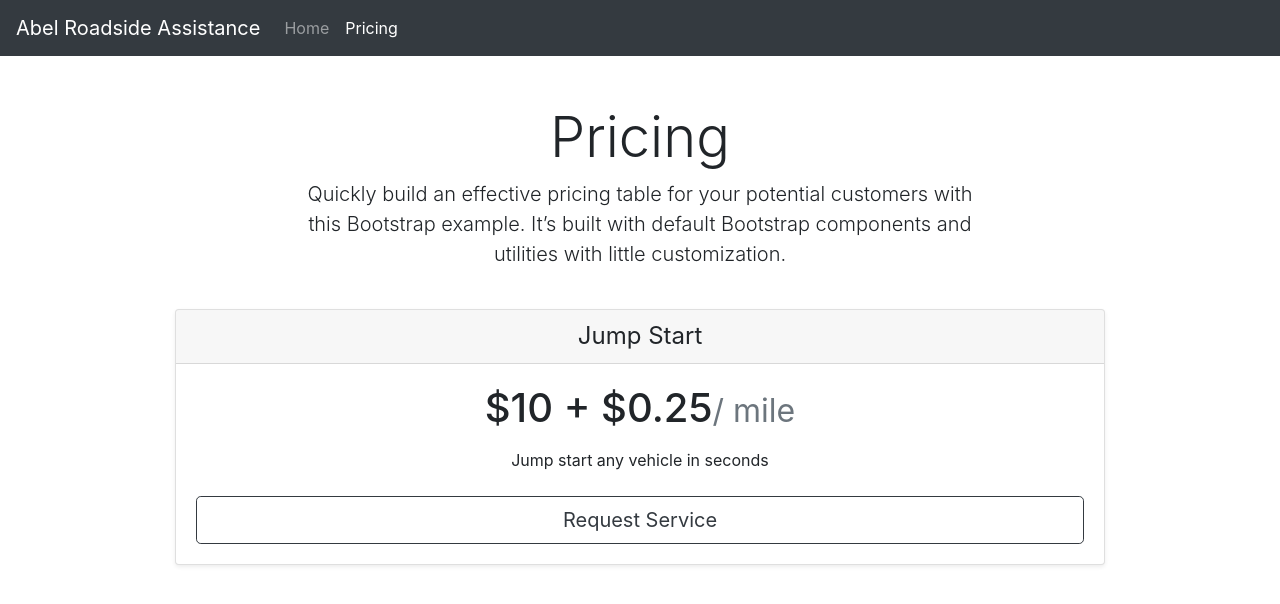
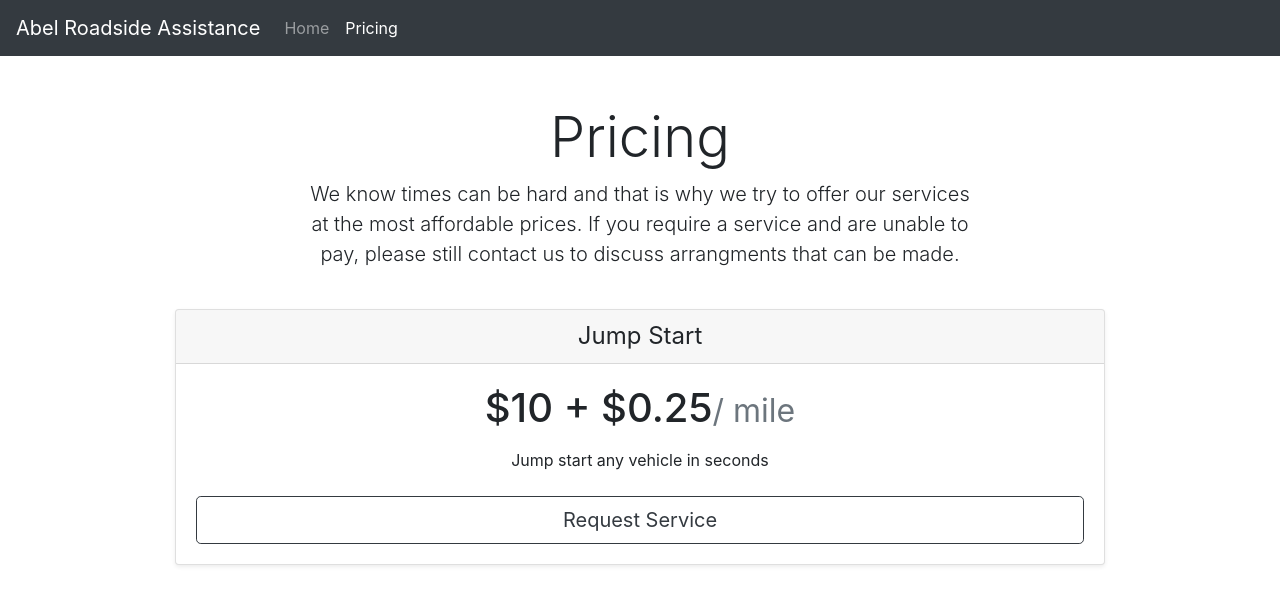
Before and after one commit to Abel-Web-Designs/Abel-Roadside-Assistance, a plain HTML site: page pricing.html in a window 1280 px wide. Drawn offline with nearby package versions, Linux system fonts and the light colour scheme.

Commit message:
Add files via upload

```diff
--- a/pricing.html
+++ b/pricing.html
@@ -67,7 +67,9 @@
     <!-- Pricing Jumbotron -->
     <div class="pricing-header px-3 py-3 pt-md-5 pb-md-4 mx-auto text-center">
         <h1 class="display-4">Pricing</h1>
-        <p class="lead">Quickly build an effective pricing table for your potential customers with this Bootstrap example. It’s built with default Bootstrap components and utilities with little customization.</p>
+        <p class="lead">We know times can be hard and that is why we try to offer our services at the most affordable prices. If you
+            require a service and are unable to pay, please still contact us to discuss arrangments that can be made.
+        </p>
     </div>
 
     <div class="container">
```
